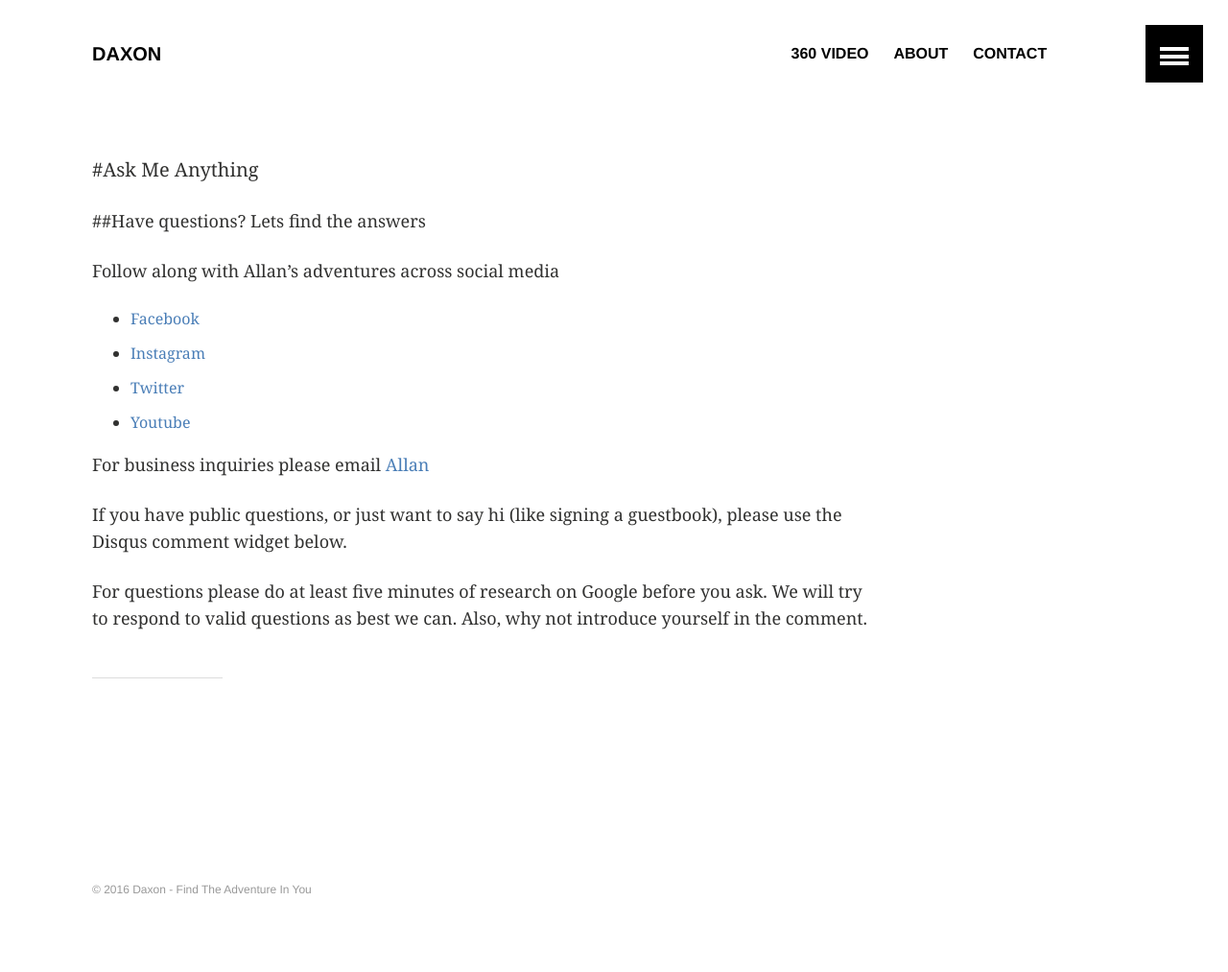
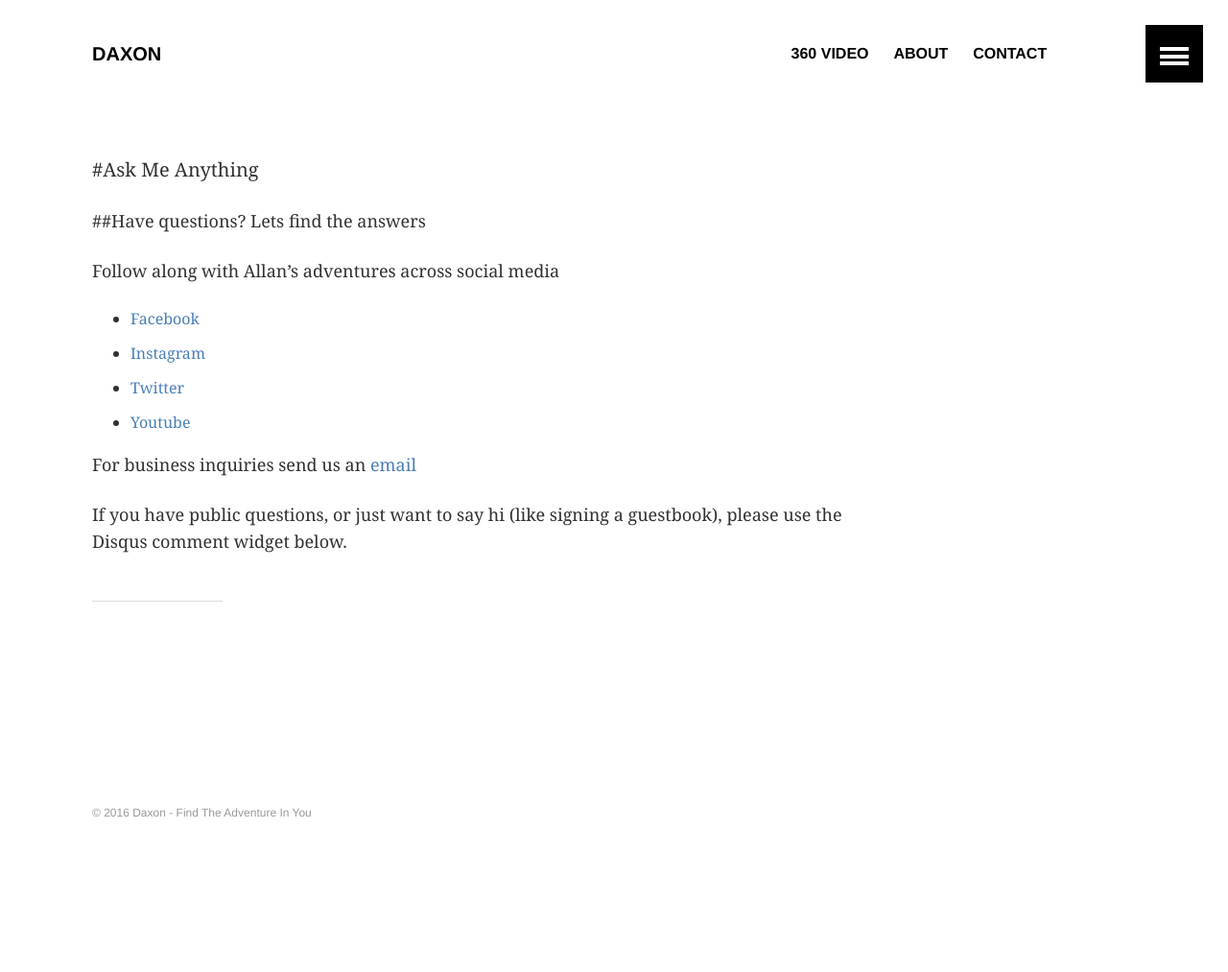
Before and after one commit to daxon/daxondotco, a Jekyll site: the page built from contact/index.md, in a window 1280 px wide. Shown: the whole page at 96% size. Built offline with Jekyll 4.4.1, drawn with Linux system fonts in a browser that asks for light colours; comment, search, counter and statistics services are not loaded; after the commit the page ends 933 px from its top, so only the background shows below that.

```diff
--- a/_sass/_layout.scss
+++ b/_sass/_layout.scss
@@ -297,6 +297,32 @@
 	}
 }
 
+.img-container {
+	@include outer-container;
+}
+
+.split-containers{
+	@include media($medium) {
+		@include span-columns(6);
+		display: block;
+	}
+}
+
+section {
+  @include outer-container;
+	margin-top: 1em;
+  border-top: 1px solid #eee;
+  aside { @include span-columns(3);
+	padding: 1em;
+ }
+  article {
+		padding: 1em;
+		color: #555;
+		border-left: 1px solid #eee;
+		@include span-columns(9);
+	}
+}
+
 /*
    Page footer
    ========================================================================== */
--- a/contact/index.md
+++ b/contact/index.md
@@ -20,13 +20,11 @@ comments: true
 
 Follow along with Allan's adventures across social media
 
-- [Facebook](http://www.facebook.com/daxon)
-- [Instagram](http://www.instagram.com/daxon)
-- [Twitter](http://www.twitter.com/daxon)
-- [Youtube](http://www.youtube.com/daxon)
+- <a href="http://www.facebook.com/daxon" target="_blank">Facebook</a>
+- <a href="http://www.instagram.com/daxon" target="_blank">Instagram</a>
+- <a href="http://www.twitter.com/daxon" target="_blank">Twitter</a>
+- <a href="http://www.youtube.com/daxon" target="_blank">Youtube</a>
 
-For business inquiries please email <a href="mailto:allan@daxon.co">Allan</a>
+For business inquiries send us an <a href="mailto:allan@daxon.co">email</a>
 
 If you have public questions, or just want to say hi (like signing a guestbook), please use the Disqus comment widget below.
-
-For questions please do at least five minutes of research on Google before you ask. We will try to respond to valid questions as best we can. Also, why not introduce yourself in the comment.
```
Also changed, not shown: 360-video/index.md (+84 -59 lines), index.md (+2 -2 lines).
